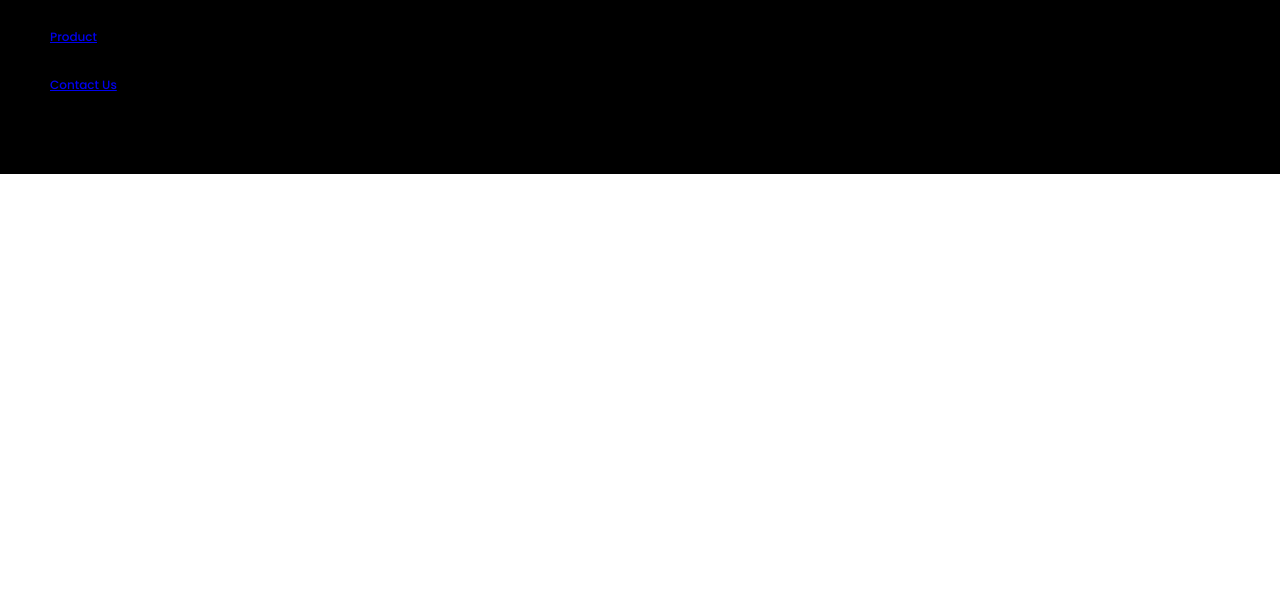
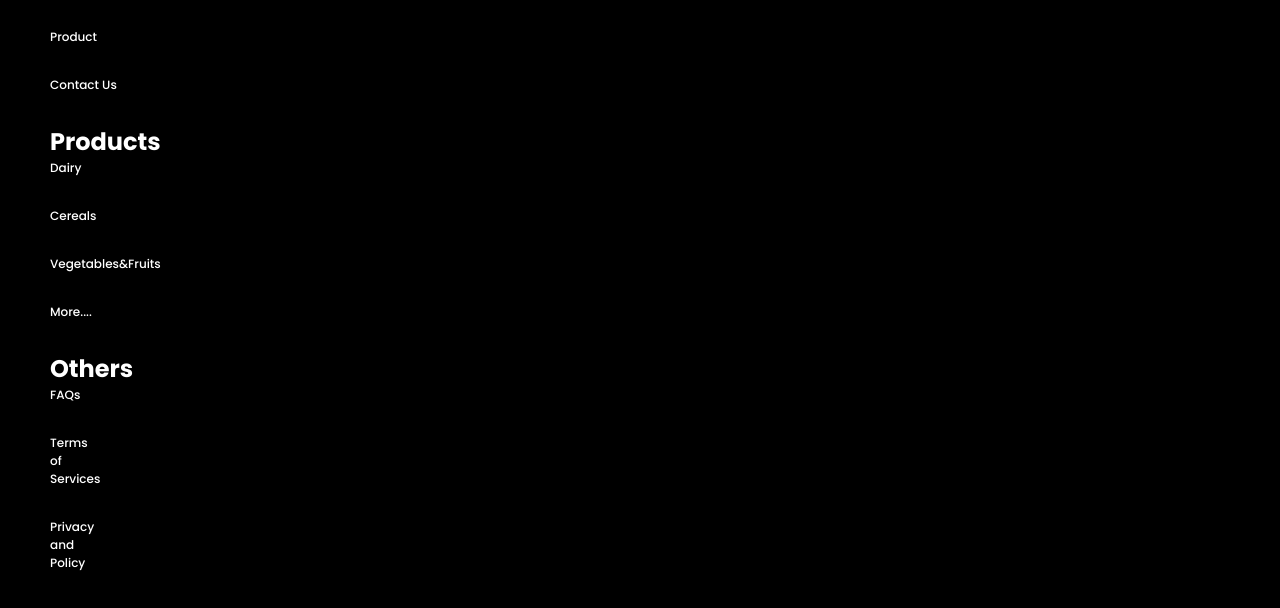
Before and after one commit to Gracelaura/week2ip, a plain HTML site: page index.html in a window 1280 px wide. Shown: the part 3209-3817 px from the top of the page. Before the commit the page ends 3383 px from the top, so only its background shows below. Drawn offline with Linux system fonts and the light colour scheme.

Commit message:
added a main footer update

```diff
--- a/index.html
+++ b/index.html
@@ -312,7 +312,40 @@
             <p>
                 <a href="#">Contact Us</a>
             </p>
+        <div>
+        <div class="section3">
+            <h2>
+                Products
+            </h2>
+            <p>
+                <a href="#">Dairy</a>
+            </p>
+            <p>
+                <a href="#">Cereals</a>
+            </p>
+            <p>
+                <a href="#" >Vegetables&Fruits</a>
+            </p>
+            <p>
+                <a href="#">More....</a>
+            </p>
         </div>
+        <div class="section3">
+            <h2>
+                Others
+            </h2>
+            <p>
+                <a href="#">FAQs</a>
+            </p>
+            <p>
+                <a href="#">Terms of Services</a>
+            </p>
+            <p>
+                <a href="#">Privacy and Policy</a>
+            </p>
+        </div>
+
+
 
 
 
--- a/style.css
+++ b/style.css
@@ -314,3 +314,14 @@ padding: 8px 24px;
     border-radius: 15px;
     padding: 10px;
 }
+.section2 {
+    width: 20%;
+    flex-direction: row;
+}
+.section2 p a {
+    text-decoration: none;
+    color: white;
+}
+.section3 {
+    width: 20%;
+}
```
